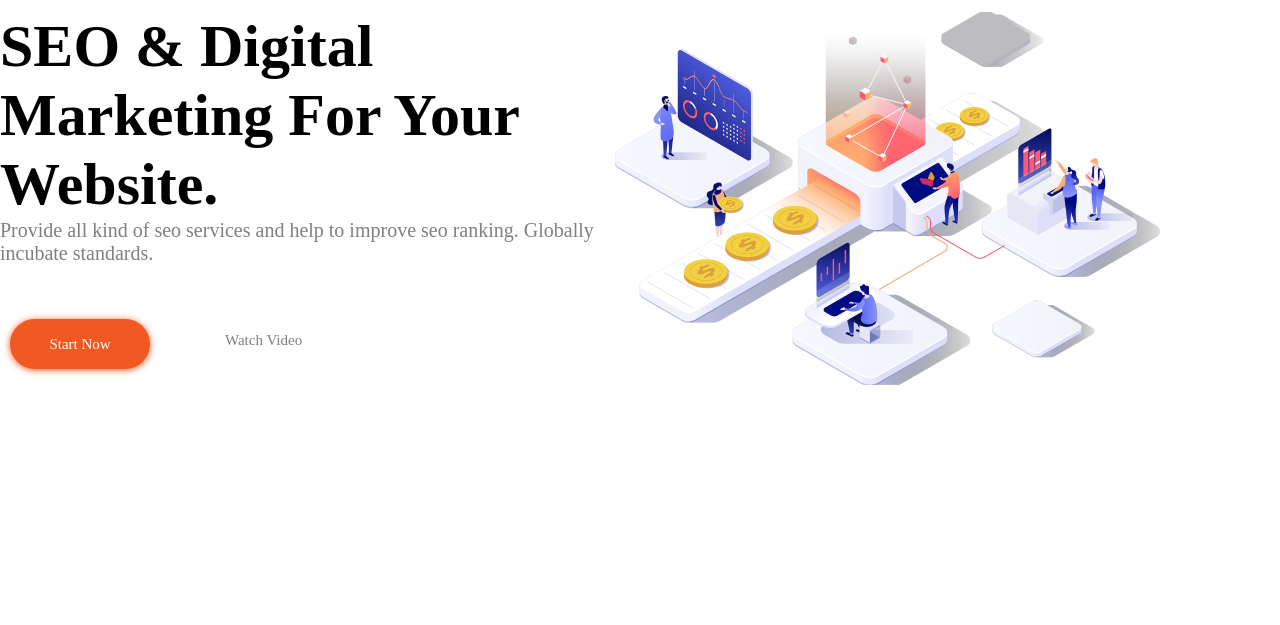
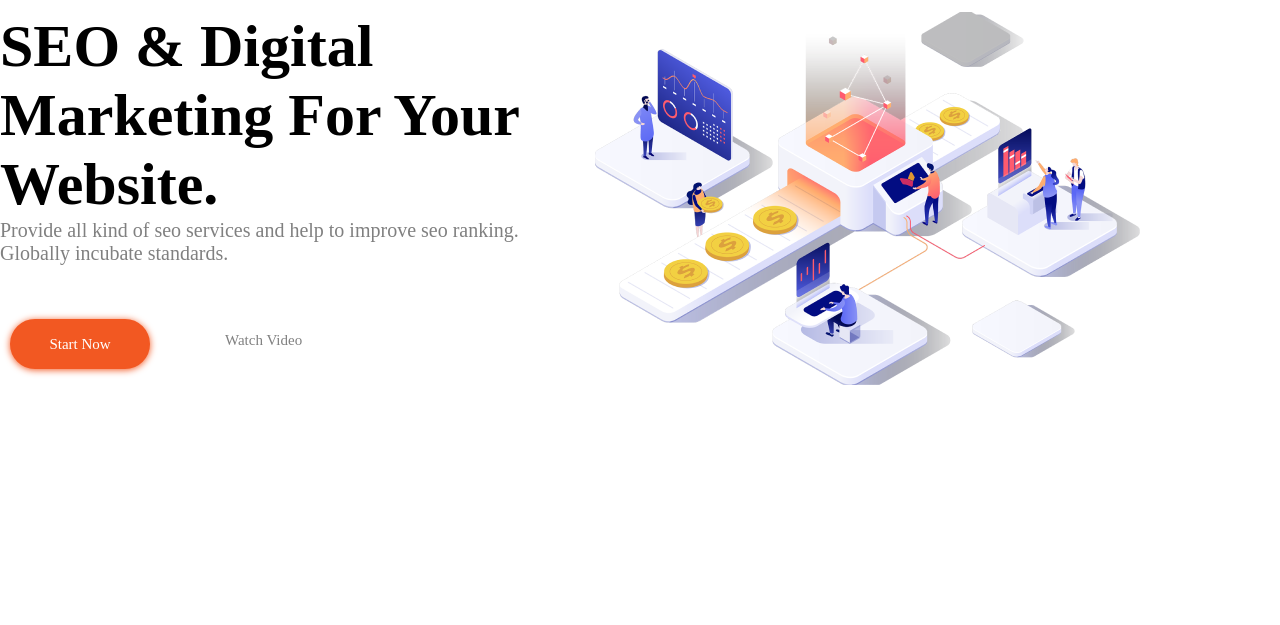
Before and after one commit to mor1bid/html-hw3, a plain HTML site: page index.html in a window 1280 px wide. Shown: the part 175-800 px from the top of the page. Drawn offline with Linux system fonts and the light colour scheme; a web font is replaced by a local one.

Commit message:
html-hw3-v22lozhno

```diff
--- a/style.css
+++ b/style.css
@@ -58,7 +58,7 @@ body {
 .content {
     display: flex;
     flex-direction: row;
-    width: 1224px;
+    width: 1204px;
     height: 536px;
     margin-top: 15px;
 }
```
